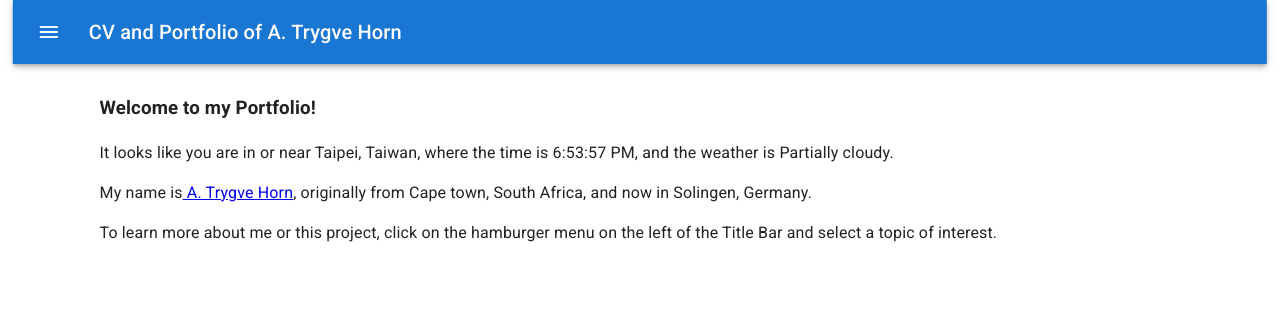
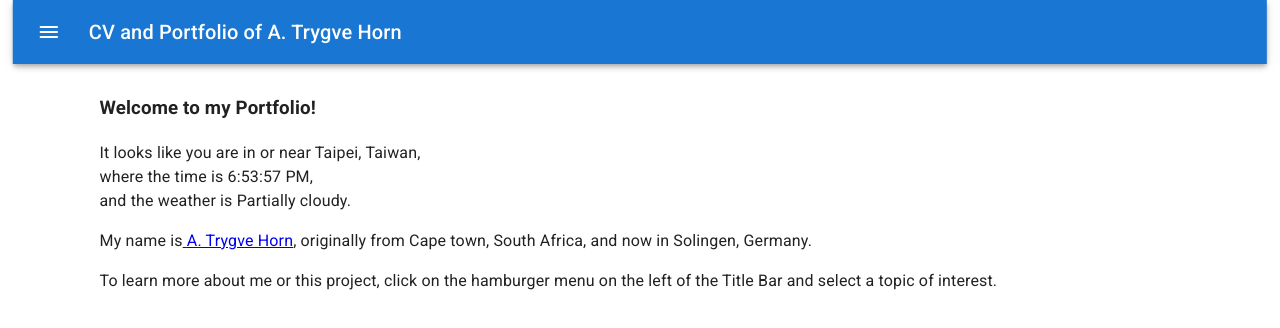
Before and after one commit to Thorn5/Trygve-Horn-Portfolio, a React (Vite) app: page / in a window 1280 px wide. Shown: the top 328 px of the page. Built offline with nearby package versions, Linux system fonts and the light colour scheme; a web font is replaced by a local one.

Commit message:
Reverted landing Format

```diff
--- a/src/components/Pages/Landing.jsx
+++ b/src/components/Pages/Landing.jsx
@@ -87,11 +87,9 @@ export const Landing = () => {
           sx={{ width: "98%", textAlign: "left", }}
         >
           <h3>Welcome to my Portfolio!</h3>
-          <div style={{ display: 'flex', flexDirection: 'row' }}>
             <DisplayLocation />
             <DisplayTime />
             <DisplayWeather />
-          </div>
           <Intro />
         </Container>
       </>
```
